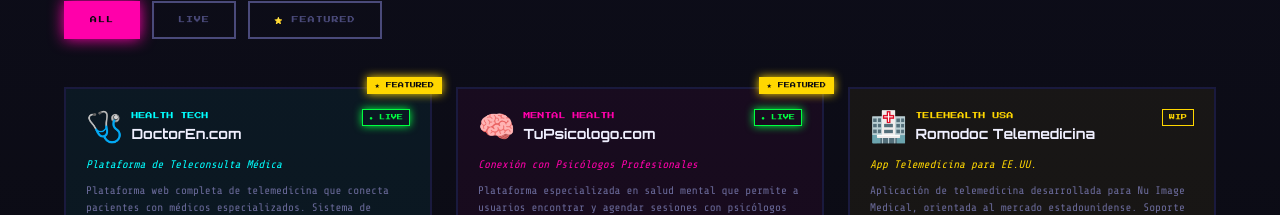
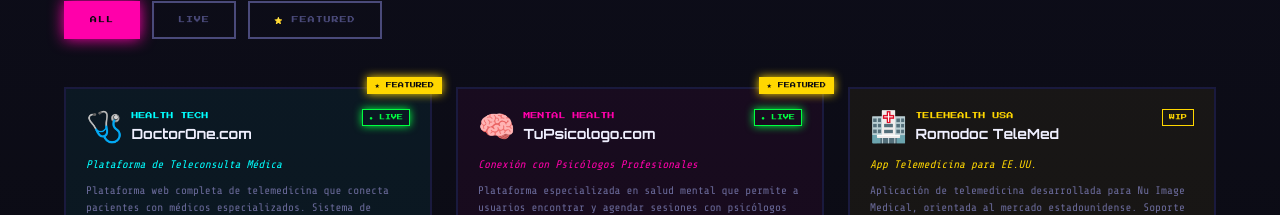
Before and after one commit to Lolesterno/portfolio, a Next.js app: page / in a window 1280 px wide. Shown: the part 3160-3375 px from the top of the page. Built offline with nearby package versions, Linux system fonts and the light colour scheme.

Commit message:
Cambios menores en el landing

```diff
--- a/components/Footer.tsx
+++ b/components/Footer.tsx
@@ -8,9 +8,9 @@
       }}
     >
       {/* Pixel row decoration */}
-      <div className="flex justify-center mb-6">
+      {/* <div className="flex justify-center mb-6">
         <div className="flex gap-0">
-          {Array.from({ length: 30 }).map((_, i) => (
+          {Array.from({ length: 20 }).map((_, i) => (
             <div
               key={i}
               className="w-5 h-2"
@@ -21,7 +21,7 @@
             />
           ))}
         </div>
-      </div>
+      </div> */}
 
       <div style={{ fontFamily: '"Press Start 2P"', fontSize: '9px', color: '#00ffff', textShadow: '0 0 10px #00ffff', marginBottom: '8px' }}>
         NC.DEV
--- a/components/Projects.tsx
+++ b/components/Projects.tsx
@@ -19,7 +19,7 @@
 
 const projects: Project[] = [
   {
-    name: 'DoctorEn.com',
+    name: 'DoctorOne.com',
     tagline: 'Plataforma de Teleconsulta Médica',
     description: 'Plataforma web completa de telemedicina que conecta pacientes con médicos especializados. Sistema de agendamiento en línea, videoconsultas, historias clínicas digitales y pagos integrados.',
     tech: ['PHP', 'Laravel', 'FilamentPHP', 'MySQL', 'Vue.js', 'Docker'],
@@ -27,7 +27,7 @@
     color: '#00ffff',
     bgColor: 'rgba(0,255,255,0.05)',
     icon: '🩺',
-    url: 'https://doctoren.com',
+    url: 'https://doctorone.com',
     highlights: [
       'Agendamiento en línea con médicos especializados',
       'Historias clínicas digitales seguras',
@@ -57,7 +57,7 @@
     featured: true,
   },
   {
-    name: 'Romodoc Telemedicina',
+    name: 'Romodoc TeleMed',
     tagline: 'App Telemedicina para EE.UU.',
     description: 'Aplicación de telemedicina desarrollada para Nu Image Medical, orientada al mercado estadounidense. Soporte multitenant para marca blanca con integraciones a servicios de terceros via API.',
     tech: ['PHP', 'Laravel Nova v4', 'MySQL', 'Vue.js', 'API Integrations'],
```
